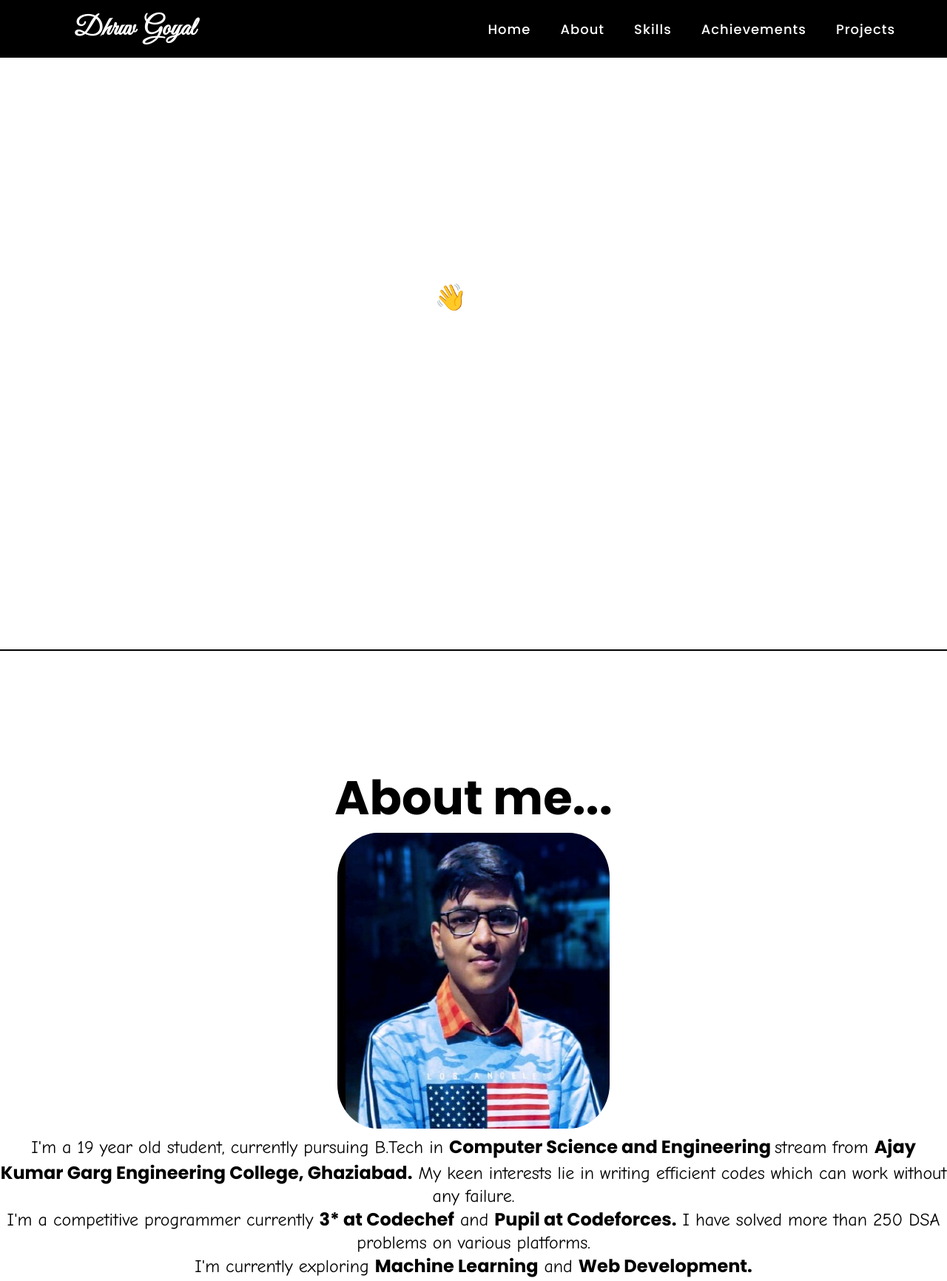
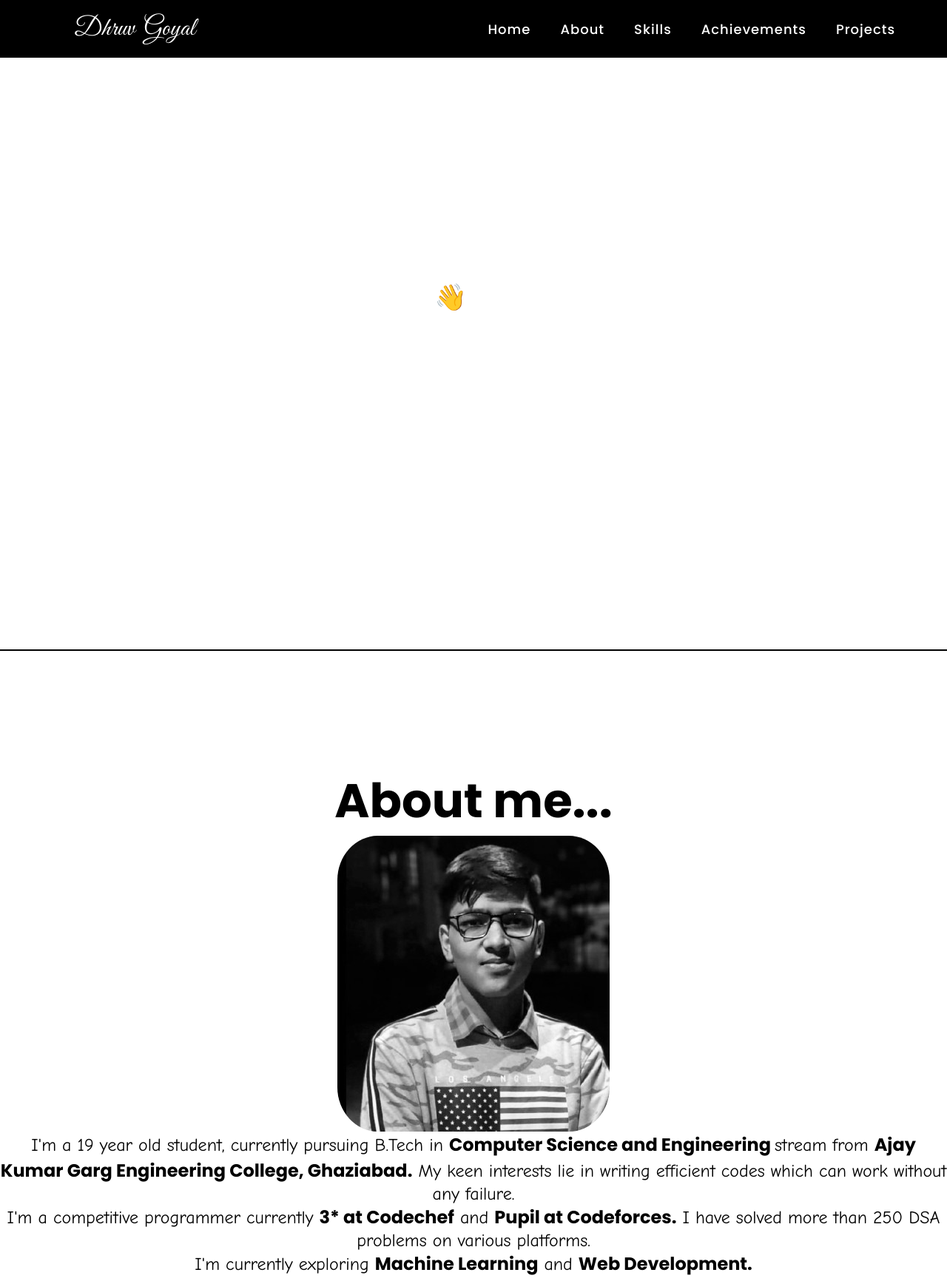
Before and after one commit to dhruv-goyal-10/Portfolio-website, a plain HTML site: page index.html in a window 1280 px wide. Shown: the whole page at 74% size. Drawn offline with Linux system fonts and the light colour scheme; a web font is replaced by a local one.

Commit message:
Modified nav bar and about section

```diff
--- a/index.html
+++ b/index.html
@@ -13,7 +13,7 @@
 <body>
     <header>
         <nav>
-            <div class="logo">Dhruv&nbsp; Goyal</div>
+            <div class="logo"><a href="#">Dhruv&nbsp; Goyal</a></div>
             <div class="navbar">
                 <input type="checkbox" id="click">
                 <label for="click" class="menu-btn">
@@ -37,7 +37,7 @@
             <div id="about">
                 <h1>About me...</h1>
                 <div class="about-image">
-                    <img src="images/dp.jfif" alt="Dhruv Goyal's Picture">
+                    <!-- <img src="images/dp.jfif" alt="Dhruv Goyal's Picture"> -->
                 </div>
                 <p>I'm a 19 year old student, currently pursuing B.Tech in <b>Computer Science and Engineering </b> stream from <b>Ajay Kumar Garg Engineering College, Ghaziabad.</b>   My keen interests lie in writing efficient codes which can work without any failure.
                 </p>
--- a/style.css
+++ b/style.css
@@ -26,11 +26,19 @@ nav {
     flex-wrap: wrap;
 }
 
-nav .logo {
+nav .logo a:hover{
+    text-decoration: none;
+    color: red;
+    font-family: 'Great Vibes', cursive;
+    font-size: 35px;
+    font-weight: 900;
+}
+nav .logo a{
+    text-decoration: none;
     color: white;
     font-family: 'Great Vibes', cursive;
     font-size: 35px;
-    font-weight: 600;
+    font-weight: 400;
 }
 
 nav ul {
@@ -185,7 +193,18 @@ input[type="checkbox"] {
     font-size: 4rem;
     text-align: center;
 }
-.about-image img{
+.about-image:hover{
+    background-image: url(images/dp.jfif);
+    background-size: cover;
+    background-repeat: no-repeat;
+    height: 50vh;
+    width: 46vh;
+    border-radius: 15%;
+}
+.about-image{
+    background-image: url(images/dp2.jfif);
+    background-size: cover;
+    background-repeat: no-repeat;
     height: 50vh;
     width: 46vh;
     border-radius: 15%;
```
Also changed, not shown: images/dp2.jfif (added).
